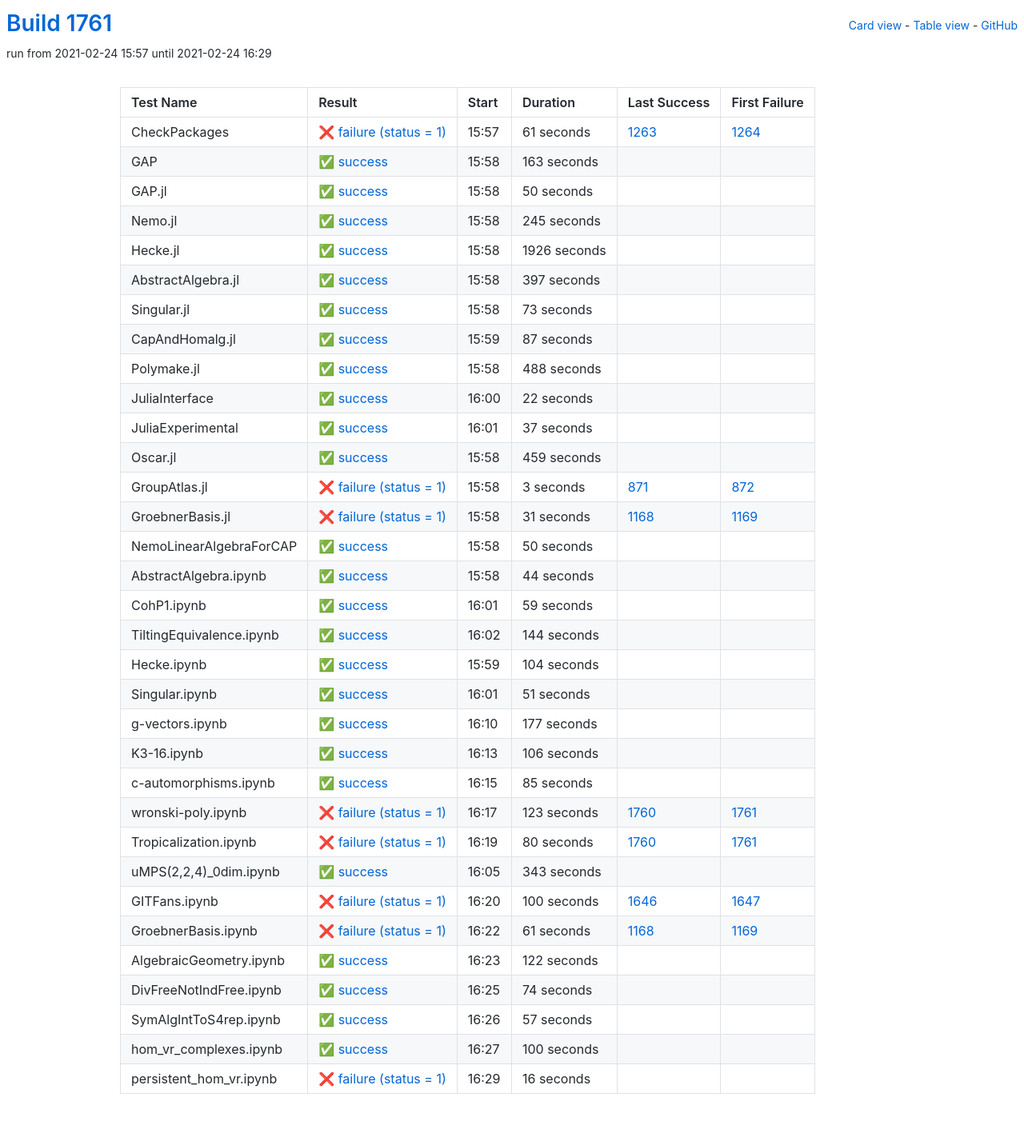
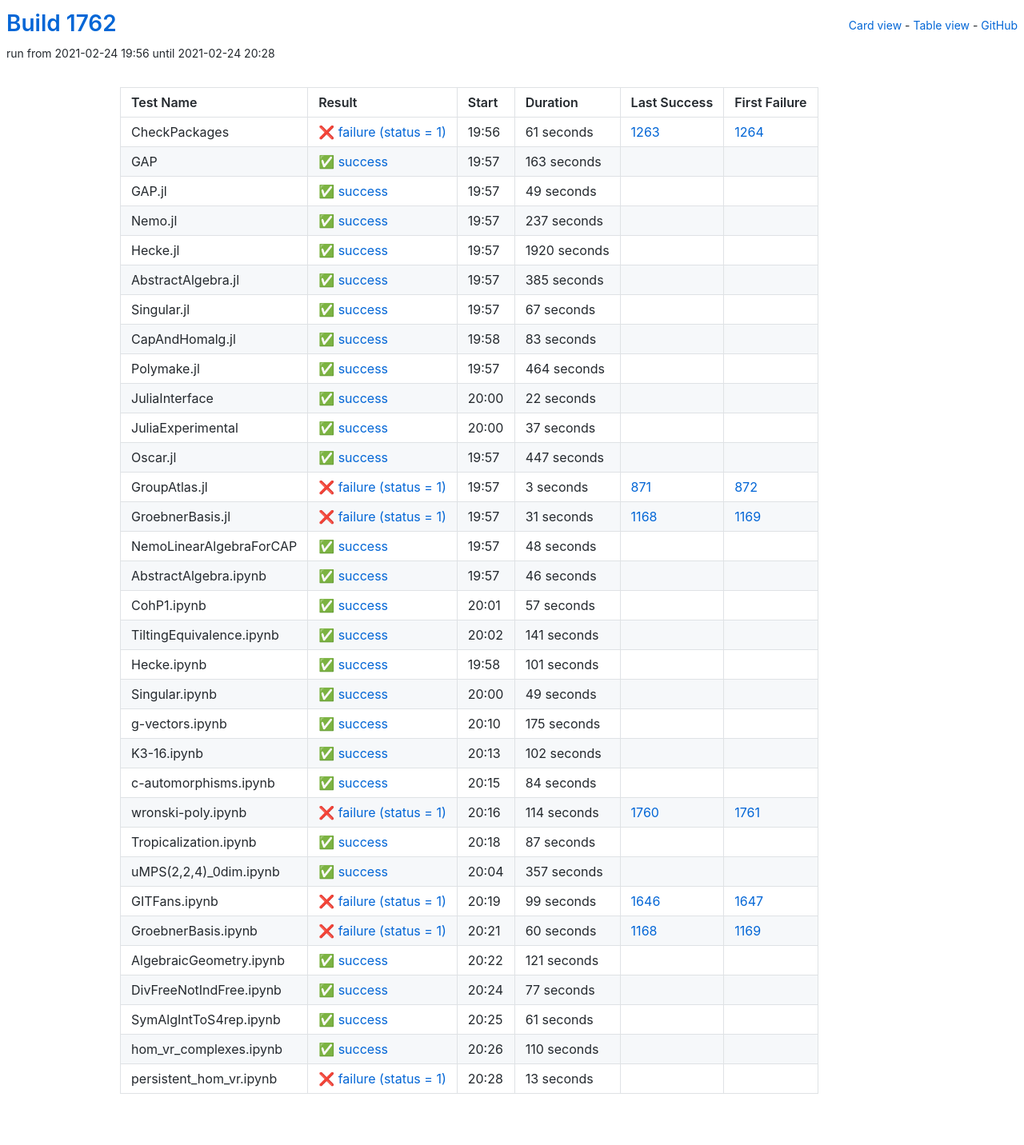
Before and after one commit to oscar-system/oscar-ci-status-stable, a Jekyll site: the page built from table.html, in a window 1280 px wide. Shown: the whole page at 80% size. Built offline with Jekyll 4.4.1, drawn with Linux system fonts in a browser that asks for light colours.

Commit message:
Build #1762

```diff
--- a/_data/ci.yml
+++ b/_data/ci.yml
@@ -1,6 +1,6 @@
 ---
-build: 1761
-build_url: https://oscarci.mathematik.uni-kl.de/job/oscar-stable/1761/
+build: 1762
+build_url: https://oscarci.mathematik.uni-kl.de/job/oscar-stable/1762/
 job: oscar-stable
 organization: oscar-system
 repo: oscar-ci-status-stable
@@ -8,8 +8,8 @@ repourl: https://github.com/oscar-system/oscar-ci-status-stable
 tests:
 - name: CheckPackages
   id: checkpackages
-  log: https://oscarci.mathematik.uni-kl.de/job/oscar-stable/1761/artifact/logs/build-1761/CheckPackages.log
-  start: 2021-02-24 15:57
+  log: https://oscarci.mathematik.uni-kl.de/job/oscar-stable/1762/artifact/logs/build-1762/CheckPackages.log
+  start: 2021-02-24 19:56
   success: false
   exitcode: 1
   status: failure
@@ -20,8 +20,8 @@ tests:
   first_failure_url: https://oscarci.mathematik.uni-kl.de/job/oscar-stable/1264/
 - name: GAP
   id: gap
-  log: https://oscarci.mathematik.uni-kl.de/job/oscar-stable/1761/artifact/logs/build-1761/GAP.log
-  start: 2021-02-24 15:58
+  log: https://oscarci.mathematik.uni-kl.de/job/oscar-stable/1762/artifact/logs/build-1762/GAP.log
+  start: 2021-02-24 19:57
   success: true
   exitcode: 0
   status: success
@@ -32,92 +32,92 @@ tests:
   first_failure_url:
 - name: GAP.jl
   id: gap-jl
-  log: https://oscarci.mathematik.uni-kl.de/job/oscar-stable/1761/artifact/logs/build-1761/GAP.jl.log
-  start: 2021-02-24 15:58
+  log: https://oscarci.mathematik.uni-kl.de/job/oscar-stable/1762/artifact/logs/build-1762/GAP.jl.log
+  start: 2021-02-24 19:57
   success: true
   exitcode: 0
   status: success
-  duration: 50
+  duration: 49
   last_success: false
   last_success_url:
   first_failure: false
   first_failure_url:
 - name: Nemo.jl
   id: nemo-jl
-  log: https://oscarci.mathematik.uni-kl.de/job/oscar-stable/1761/artifact/logs/build-1761/Nemo.jl.log
-  start: 2021-02-24 15:58
+  log: https://oscarci.mathematik.uni-kl.de/job/oscar-stable/1762/artifact/logs/build-1762/Nemo.jl.log
+  start: 2021-02-24 19:57
   success: true
   exitcode: 0
   status: success
-  duration: 245
+  duration: 237
   last_success: false
   last_success_url:
   first_failure: false
   first_failure_url:
 - name: Hecke.jl
   id: hecke-jl
-  log: https://oscarci.mathematik.uni-kl.de/job/oscar-stable/1761/artifact/logs/build-1761/Hecke.jl.log
-  start: 2021-02-24 15:58
+  log: https://oscarci.mathematik.uni-kl.de/job/oscar-stable/1762/artifact/logs/build-1762/Hecke.jl.log
+  start: 2021-02-24 19:57
   success: true
   exitcode: 0
   status: success
-  duration: 1926
+  duration: 1920
   last_success: false
   last_success_url:
   first_failure: false
   first_failure_url:
 - name: AbstractAlgebra.jl
   id: abstractalgebra-jl
-  log: https://oscarci.mathematik.uni-kl.de/job/oscar-stable/1761/artifact/logs/build-1761/AbstractAlgebra.jl.log
-  start: 2021-02-24 15:58
+  log: https://oscarci.mathematik.uni-kl.de/job/oscar-stable/1762/artifact/logs/build-1762/AbstractAlgebra.jl.log
+  start: 2021-02-24 19:57
   success: true
   exitcode: 0
   status: success
-  duration: 397
+  duration: 385
   last_success: false
   last_success_url:
   first_failure: false
   first_failure_url:
 - name: Singular.jl
   id: singular-jl
-  log: https://oscarci.mathematik.uni-kl.de/job/oscar-stable/1761/artifact/logs/build-1761/Singular.jl.log
-  start: 2021-02-24 15:58
+  log: https://oscarci.mathematik.uni-kl.de/job/oscar-stable/1762/artifact/logs/build-1762/Singular.jl.log
+  start: 2021-02-24 19:57
   success: true
   exitcode: 0
   status: success
-  duration: 73
+  duration: 67
   last_success: false
   last_success_url:
   first_failure: false
   first_failure_url:
 - name: CapAndHomalg.jl
   id: capandhomalg-jl
-  log: https://oscarci.mathematik.uni-kl.de/job/oscar-stable/1761/artifact/logs/build-1761/CapAndHomalg.jl.log
-  start: 2021-02-24 15:59
+  log: https://oscarci.mathematik.uni-kl.de/job/oscar-stable/1762/artifact/logs/build-1762/CapAndHomalg.jl.log
+  start: 2021-02-24 19:58
   success: true
   exitcode: 0
   status: success
-  duration: 87
+  duration: 83
   last_success: false
   last_success_url:
   first_failure: false
   first_failure_url:
 - name: Polymake.jl
   id: polymake-jl
-  log: https://oscarci.mathematik.uni-kl.de/job/oscar-stable/1761/artifact/logs/build-1761/Polymake.jl.log
-  start: 2021-02-24 15:58
+  log: https://oscarci.mathematik.uni-kl.de/job/oscar-stable/1762/artifact/logs/build-1762/Polymake.jl.log
+  start: 2021-02-24 19:57
   success: true
   exitcode: 0
   status: success
-  duration: 488
+  duration: 464
   last_success: false
   last_success_url:
   first_failure: false
   first_failure_url:
 - name: JuliaInterface
   id: juliainterface
-  log: https://oscarci.mathematik.uni-kl.de/job/oscar-stable/1761/artifact/logs/build-1761/JuliaInterface.log
-  start: 2021-02-24 16:00
+  log: https://oscarci.mathematik.uni-kl.de/job/oscar-stable/1762/artifact/logs/build-1762/JuliaInterface.log
+  start: 2021-02-24 20:00
   success: true
   exitcode: 0
   status: success
@@ -128,8 +128,8 @@ tests:
   first_failure_url:
 - name: JuliaExperimental
   id: juliaexperimental
-  log: https://oscarci.mathematik.uni-kl.de/job/oscar-stable/1761/artifact/logs/build-1761/JuliaExperimental.log
-  start: 2021-02-24 16:01
+  log: https://oscarci.mathematik.uni-kl.de/job/oscar-stable/1762/artifact/logs/build-1762/JuliaExperimental.log
+  start: 2021-02-24 20:00
   success: true
   exitcode: 0
   status: success
@@ -140,20 +140,20 @@ tests:
   first_failure_url:
 - name: Oscar.jl
   id: oscar-jl
-  log: https://oscarci.mathematik.uni-kl.de/job/oscar-stable/1761/artifact/logs/build-1761/Oscar.jl.log
-  start: 2021-02-24 15:58
+  log: https://oscarci.mathematik.uni-kl.de/job/oscar-stable/1762/artifact/logs/build-1762/Oscar.jl.log
+  start: 2021-02-24 19:57
   success: true
   exitcode: 0
   status: success
-  duration: 459
+  duration: 447
   last_success: false
   last_success_url:
   first_failure: false
   first_failure_url:
 - name: GroupAtlas.jl
   id: groupatlas-jl
-  log: https://oscarci.mathematik.uni-kl.de/job/oscar-stable/1761/artifact/logs/build-1761/GroupAtlas.jl.log
-  start: 2021-02-24 15:58
+  log: https://oscarci.mathematik.uni-kl.de/job/oscar-stable/1762/artifact/logs/build-1762/GroupAtlas.jl.log
+  start: 2021-02-24 19:57
   success: false
   exitcode: 1
   status: failure
@@ -164,8 +164,8 @@ tests:
   first_failure_url: https://oscarci.mathematik.uni-kl.de/job/oscar-stable/872/
 - name: GroebnerBasis.jl
   id: groebnerbasis-jl
-  log: https://oscarci.mathematik.uni-kl.de/job/oscar-stable/1761/artifact/logs/build-1761/GroebnerBasis.jl.log
-  start: 2021-02-24 15:58
+  log: https://oscarci.mathematik.uni-kl.de/job/oscar-stable/1762/artifact/logs/build-1762/GroebnerBasis.jl.log
+  start: 2021-02-24 19:57
   success: false
   exitcode: 1
   status: failure
@@ -176,200 +176,32 @@ tests:
   first_failure_url: https://oscarci.mathematik.uni-kl.de/job/oscar-stable/1169/
 - name: NemoLinearAlgebraForCAP
   id: nemolinearalgebraforcap
-  log: https://oscarci.mathematik.uni-kl.de/job/oscar-stable/1761/artifact/logs/build-1761/NemoLinearAlgebraForCAP.log
-  start: 2021-02-24 15:58
+  log: https://oscarci.mathematik.uni-kl.de/job/oscar-stable/1762/artifact/logs/build-1762/NemoLinearAlgebraForCAP.log
+  start: 2021-02-24 19:57
   success: true
   exitcode: 0
   status: success
-  duration: 50
+  duration: 48
   last_success: false
   last_success_url:
   first_failure: false
   first_failure_url:
 - name: AbstractAlgebra.ipynb
   id: abstractalgebra-ipynb
-  log: https://oscarci.mathematik.uni-kl.de/job/oscar-stable/1761/artifact/logs/build-1761/AbstractAlgebra.ipynb.log
-  start: 2021-02-24 15:58
+  log: https://oscarci.mathematik.uni-kl.de/job/oscar-stable/1762/artifact/logs/build-1762/AbstractAlgebra.ipynb.log
+  start: 2021-02-24 19:57
   success: true
   exitcode: 0
   status: success
-  duration: 44
+  duration: 46
   last_success: false
   last_success_url:
   first_failure: false
   first_failure_url:
 - name: CohP1.ipynb
   id: cohp1-ipynb
-  log: https://oscarci.mathematik.uni-kl.de/job/oscar-stable/1761/artifact/logs/build-1761/CohP1.ipynb.log
-  start: 2021-02-24 16:01
-  success: true
-  exitcode: 0
-  status: success
-  duration: 59
-  last_success: false
-  last_success_url:
-  first_failure: false
-  first_failure_url:
-- name: TiltingEquivalence.ipynb
-  id: tiltingequivalence-ipynb
-  log: https://oscarci.mathematik.uni-kl.de/job/oscar-stable/1761/artifact/logs/build-1761/TiltingEquivalence.ipynb.log
-  start: 2021-02-24 16:02
-  success: true
-  exitcode: 0
-  status: success
-  duration: 144
-  last_success: false
-  last_success_url:
-  first_failure: false
-  first_failure_url:
-- name: Hecke.ipynb
-  id: hecke-ipynb
-  log: https://oscarci.mathematik.uni-kl.de/job/oscar-stable/1761/artifact/logs/build-1761/Hecke.ipynb.log
-  start: 2021-02-24 15:59
-  success: true
-  exitcode: 0
-  status: success
-  duration: 104
-  last_success: false
-  last_success_url:
-  first_failure: false
-  first_failure_url:
-- name: Singular.ipynb
-  id: singular-ipynb
-  log: https://oscarci.mathematik.uni-kl.de/job/oscar-stable/1761/artifact/logs/build-1761/Singular.ipynb.log
-  start: 2021-02-24 16:01
-  success: true
-  exitcode: 0
-  status: success
-  duration: 51
-  last_success: false
-  last_success_url:
-  first_failure: false
-  first_failure_url:
-- name: g-vectors.ipynb
-  id: g-vectors-ipynb
-  log: https://oscarci.mathematik.uni-kl.de/job/oscar-stable/1761/artifact/logs/build-1761/g-vectors.ipynb.log
-  start: 2021-02-24 16:10
-  success: true
-  exitcode: 0
-  status: success
-  duration: 177
-  last_success: false
-  last_success_url:
-  first_failure: false
-  first_failure_url:
-- name: K3-16.ipynb
-  id: k3-16-ipynb
-  log: https://oscarci.mathematik.uni-kl.de/job/oscar-stable/1761/artifact/logs/build-1761/K3-16.ipynb.log
-  start: 2021-02-24 16:13
-  success: true
-  exitcode: 0
-  status: success
-  duration: 106
-  last_success: false
-  last_success_url:
-  first_failure: false
-  first_failure_url:
-- name: c-automorphisms.ipynb
-  id: c-automorphisms-ipynb
-  log: https://oscarci.mathematik.uni-kl.de/job/oscar-stable/1761/artifact/logs/build-1761/c-automorphisms.ipynb.log
-  start: 2021-02-24 16:15
-  success: true
-  exitcode: 0
-  status: success
-  duration: 85
-  last_success: false
-  last_success_url:
-  first_failure: false
-  first_failure_url:
-- name: wronski-poly.ipynb
-  id: wronski-poly-ipynb
-  log: https://oscarci.mathematik.uni-kl.de/job/oscar-stable/1761/artifact/logs/build-1761/wronski-poly.ipynb.log
-  start: 2021-02-24 16:17
-  success: false
-  exitcode: 1
-  status: failure
-  duration: 123
-  last_success: 1760
-  last_success_url: https://oscarci.mathematik.uni-kl.de/job/oscar-stable/1760/
-  first_failure: 1761
-  first_failure_url: https://oscarci.mathematik.uni-kl.de/job/oscar-stable/1761/
-- name: Tropicalization.ipynb
-  id: tropicalization-ipynb
-  log: https://oscarci.mathematik.uni-kl.de/job/oscar-stable/1761/artifact/logs/build-1761/Tropicalization.ipynb.log
-  start: 2021-02-24 16:19
-  success: false
-  exitcode: 1
-  status: failure
-  duration: 80
-  last_success: 1760
-  last_success_url: https://oscarci.mathematik.uni-kl.de/job/oscar-stable/1760/
-  first_failure: 1761
-  first_failure_url: https://oscarci.mathematik.uni-kl.de/job/oscar-stable/1761/
-- name: uMPS(2,2,4)_0dim.ipynb
-  id: umps-2-2-4-0dim-ipynb
-  log: https://oscarci.mathematik.uni-kl.de/job/oscar-stable/1761/artifact/logs/build-1761/uMPS-2-2-4-_0dim.ipynb.log
-  start: 2021-02-24 16:05
-  success: true
-  exitcode: 0
-  status: success
-  duration: 343
-  last_success: false
-  last_success_url:
-  first_failure: false
-  first_failure_url:
-- name: GITFans.ipynb
-  id: gitfans-ipynb
-  log: https://oscarci.mathematik.uni-kl.de/job/oscar-stable/1761/artifact/logs/build-1761/GITFans.ipynb.log
-  start: 2021-02-24 16:20
-  success: false
-  exitcode: 1
-  status: failure
-  duration: 100
-  last_success: 1646
-  last_success_url: https://oscarci.mathematik.uni-kl.de/job/oscar-stable/1646/
-  first_failure: 1647
-  first_failure_url: https://oscarci.mathematik.uni-kl.de/job/oscar-stable/1647/
-- name: GroebnerBasis.ipynb
-  id: groebnerbasis-ipynb
-  log: https://oscarci.mathematik.uni-kl.de/job/oscar-stable/1761/artifact/logs/build-1761/GroebnerBasis.ipynb.log
-  start: 2021-02-24 16:22
-  success: false
-  exitcode: 1
-  status: failure
-  duration: 61
-  last_success: 1168
-  last_success_url: https://oscarci.mathematik.uni-kl.de/job/oscar-stable/1168/
-  first_failure: 1169
-  first_failure_url: https://oscarci.mathematik.uni-kl.de/job/oscar-stable/1169/
-- name: AlgebraicGeometry.ipynb
-  id: algebraicgeometry-ipynb
-  log: https://oscarci.mathematik.uni-kl.de/job/oscar-stable/1761/artifact/logs/build-1761/AlgebraicGeometry.ipynb.log
-  start: 2021-02-24 16:23
-  success: true
-  exitcode: 0
-  status: success
-  duration: 122
-  last_success: false
-  last_success_url:
-  first_failure: false
-  first_failure_url:
-- name: DivFreeNotIndFree.ipynb
-  id: divfreenotindfree-ipynb
-  log: https://oscarci.mathematik.uni-kl.de/job/oscar-stable/1761/artifact/logs/build-1761/DivFreeNotIndFree.ipynb.log
-  start: 2021-02-24 16:25
-  success: true
-  exitcode: 0
-  status: success
-  duration: 74
-  last_success: false
-  last_success_url:
-  first_failure: false
-  first_failure_url:
-- name: SymAlgIntToS4rep.ipynb
-  id: symalginttos4rep-ipynb
-  log: https://oscarci.mathematik.uni-kl.de/job/oscar-stable/1761/artifact/logs/build-1761/SymAlgIntToS4rep.ipynb.log
-  start: 2021-02-24 16:26
+  log: https://oscarci.mathematik.uni-kl.de/job/oscar-stable/1762/artifact/logs/build-1762/CohP1.ipynb.log
+  start: 2021-02-24 20:01
   success: true
   exitcode: 0
   status: success
@@ -378,26 +210,194 @@ tests:
   last_success_url:
   first_failure: false
   first_failure_url:
-- name: hom_vr_complexes.ipynb
-  id: hom-vr-complexes-ipynb
-  log: https://oscarci.mathematik.uni-kl.de/job/oscar-stable/1761/artifact/logs/build-1761/hom_vr_complexes.ipynb.log
-  start: 2021-02-24 16:27
+- name: TiltingEquivalence.ipynb
+  id: tiltingequivalence-ipynb
+  log: https://oscarci.mathematik.uni-kl.de/job/oscar-stable/1762/artifact/logs/build-1762/TiltingEquivalence.ipynb.log
+  start: 2021-02-24 20:02
   success: true
   exitcode: 0
   status: success
-  duration: 100
+  duration: 141
+  last_success: false
+  last_success_url:
+  first_failure: false
+  first_failure_url:
+- name: Hecke.ipynb
+  id: hecke-ipynb
+  log: https://oscarci.mathematik.uni-kl.de/job/oscar-stable/1762/artifact/logs/build-1762/Hecke.ipynb.log
+  start: 2021-02-24 19:58
+  success: true
+  exitcode: 0
+  status: success
+  duration: 101
+  last_success: false
+  last_success_url:
+  first_failure: false
+  first_failure_url:
+- name: Singular.ipynb
+  id: singular-ipynb
+  log: https://oscarci.mathematik.uni-kl.de/job/oscar-stable/1762/artifact/logs/build-1762/Singular.ipynb.log
+  start: 2021-02-24 20:00
+  success: true
+  exitcode: 0
+  status: success
+  duration: 49
+  last_success: false
+  last_success_url:
+  first_failure: false
+  first_failure_url:
+- name: g-vectors.ipynb
+  id: g-vectors-ipynb
+  log: https://oscarci.mathematik.uni-kl.de/job/oscar-stable/1762/artifact/logs/build-1762/g-vectors.ipynb.log
+  start: 2021-02-24 20:10
+  success: true
+  exitcode: 0
+  status: success
+  duration: 175
+  last_success: false
+  last_success_url:
+  first_failure: false
+  first_failure_url:
+- name: K3-16.ipynb
+  id: k3-16-ipynb
+  log: https://oscarci.mathematik.uni-kl.de/job/oscar-stable/1762/artifact/logs/build-1762/K3-16.ipynb.log
+  start: 2021-02-24 20:13
+  success: true
+  exitcode: 0
+  status: success
+  duration: 102
+  last_success: false
+  last_success_url:
+  first_failure: false
+  first_failure_url:
+- name: c-automorphisms.ipynb
+  id: c-automorphisms-ipynb
+  log: https://oscarci.mathematik.uni-kl.de/job/oscar-stable/1762/artifact/logs/build-1762/c-automorphisms.ipynb.log
+  start: 2021-02-24 20:15
+  success: true
+  exitcode: 0
+  status: success
+  duration: 84
+  last_success: false
+  last_success_url:
+  first_failure: false
+  first_failure_url:
+- name: wronski-poly.ipynb
+  id: wronski-poly-ipynb
+  log: https://oscarci.mathematik.uni-kl.de/job/oscar-stable/1762/artifact/logs/build-1762/wronski-poly.ipynb.log
+  start: 2021-02-24 20:16
+  success: false
+  exitcode: 1
+  status: failure
+  duration: 114
+  last_success: 1760
+  last_success_url: https://oscarci.mathematik.uni-kl.de/job/oscar-stable/1760/
+  first_failure: 1761
+  first_failure_url: https://oscarci.mathematik.uni-kl.de/job/oscar-stable/1761/
+- name: Tropicalization.ipynb
+  id: tropicalization-ipynb
+  log: https://oscarci.mathematik.uni-kl.de/job/oscar-stable/1762/artifact/logs/build-1762/Tropicalization.ipynb.log
+  start: 2021-02-24 20:18
+  success: true
+  exitcode: 0
+  status: success
+  duration: 87
+  last_success: false
+  last_success_url:
+  first_failure: false
+  first_failure_url:
+- name: uMPS(2,2,4)_0dim.ipynb
+  id: umps-2-2-4-0dim-ipynb
+  log: https://oscarci.mathematik.uni-kl.de/job/oscar-stable/1762/artifact/logs/build-1762/uMPS-2-2-4-_0dim.ipynb.log
+  start: 2021-02-24 20:04
+  success: true
+  exitcode: 0
+  status: success
+  duration: 357
+  last_success: false
+  last_success_url:
+  first_failure: false
+  first_failure_url:
+- name: GITFans.ipynb
+  id: gitfans-ipynb
+  log: https://oscarci.mathematik.uni-kl.de/job/oscar-stable/1762/artifact/logs/build-1762/GITFans.ipynb.log
+  start: 2021-02-24 20:19
+  success: false
+  exitcode: 1
+  status: failure
+  duration: 99
+  last_success: 1646
+  last_success_url: https://oscarci.mathematik.uni-kl.de/job/oscar-stable/1646/
+  first_failure: 1647
+  first_failure_url: https://oscarci.mathematik.uni-kl.de/job/oscar-stable/1647/
+- name: GroebnerBasis.ipynb
+  id: groebnerbasis-ipynb
+  log: https://oscarci.mathematik.uni-kl.de/job/oscar-stable/1762/artifact/logs/build-1762/GroebnerBasis.ipynb.log
+  start: 2021-02-24 20:21
+  success: false
+  exitcode: 1
+  status: failure
+  duration: 60
+  last_success: 1168
+  last_success_url: https://oscarci.mathematik.uni-kl.de/job/oscar-stable/1168/
+  first_failure: 1169
+  first_failure_url: https://oscarci.mathematik.uni-kl.de/job/oscar-stable/1169/
+- name: AlgebraicGeometry.ipynb
+  id: algebraicgeometry-ipynb
+  log: https://oscarci.mathematik.uni-kl.de/job/oscar-stable/1762/artifact/logs/build-1762/AlgebraicGeometry.ipynb.log
+  start: 2021-02-24 20:22
+  success: true
+  exitcode: 0
+  status: success
+  duration: 121
+  last_success: false
+  last_success_url:
+  first_failure: false
+  first_failure_url:
+- name: DivFreeNotIndFree.ipynb
+  id: divfreenotindfree-ipynb
+  log: https://oscarci.mathematik.uni-kl.de/job/oscar-stable/1762/artifact/logs/build-1762/DivFreeNotIndFree.ipynb.log
+  start: 2021-02-24 20:24
+  success: true
+  exitcode: 0
+  status: success
+  duration: 77
+  last_success: false
+  last_success_url:
+  first_failure: false
+  first_failure_url:
+- name: SymAlgIntToS4rep.ipynb
+  id: symalginttos4rep-ipynb
+  log: https://oscarci.mathematik.uni-kl.de/job/oscar-stable/1762/artifact/logs/build-1762/SymAlgIntToS4rep.ipynb.log
+  start: 2021-02-24 20:25
+  success: true
+  exitcode: 0
+  status: success
+  duration: 61
+  last_success: false
+  last_success_url:
+  first_failure: false
+  first_failure_url:
+- name: hom_vr_complexes.ipynb
+  id: hom-vr-complexes-ipynb
+  log: https://oscarci.mathematik.uni-kl.de/job/oscar-stable/1762/artifact/logs/build-1762/hom_vr_complexes.ipynb.log
+  start: 2021-02-24 20:26
+  success: true
+  exitcode: 0
+  status: success
+  duration: 110
   last_success: false
   last_success_url:
   first_failure: false
   first_failure_url:
 - name: persistent_hom_vr.ipynb
   id: persistent-hom-vr-ipynb
-  log: https://oscarci.mathematik.uni-kl.de/job/oscar-stable/1761/artifact/logs/build-1761/persistent_hom_vr.ipynb.log
-  start: 2021-02-24 16:29
+  log: https://oscarci.mathematik.uni-kl.de/job/oscar-stable/1762/artifact/logs/build-1762/persistent_hom_vr.ipynb.log
+  start: 2021-02-24 20:28
   success: false
   exitcode: 1
   status: failure
-  duration: 16
+  duration: 13
   last_success: false
   last_success_url:
   first_failure: false
```
Also changed, not shown: README.md.
